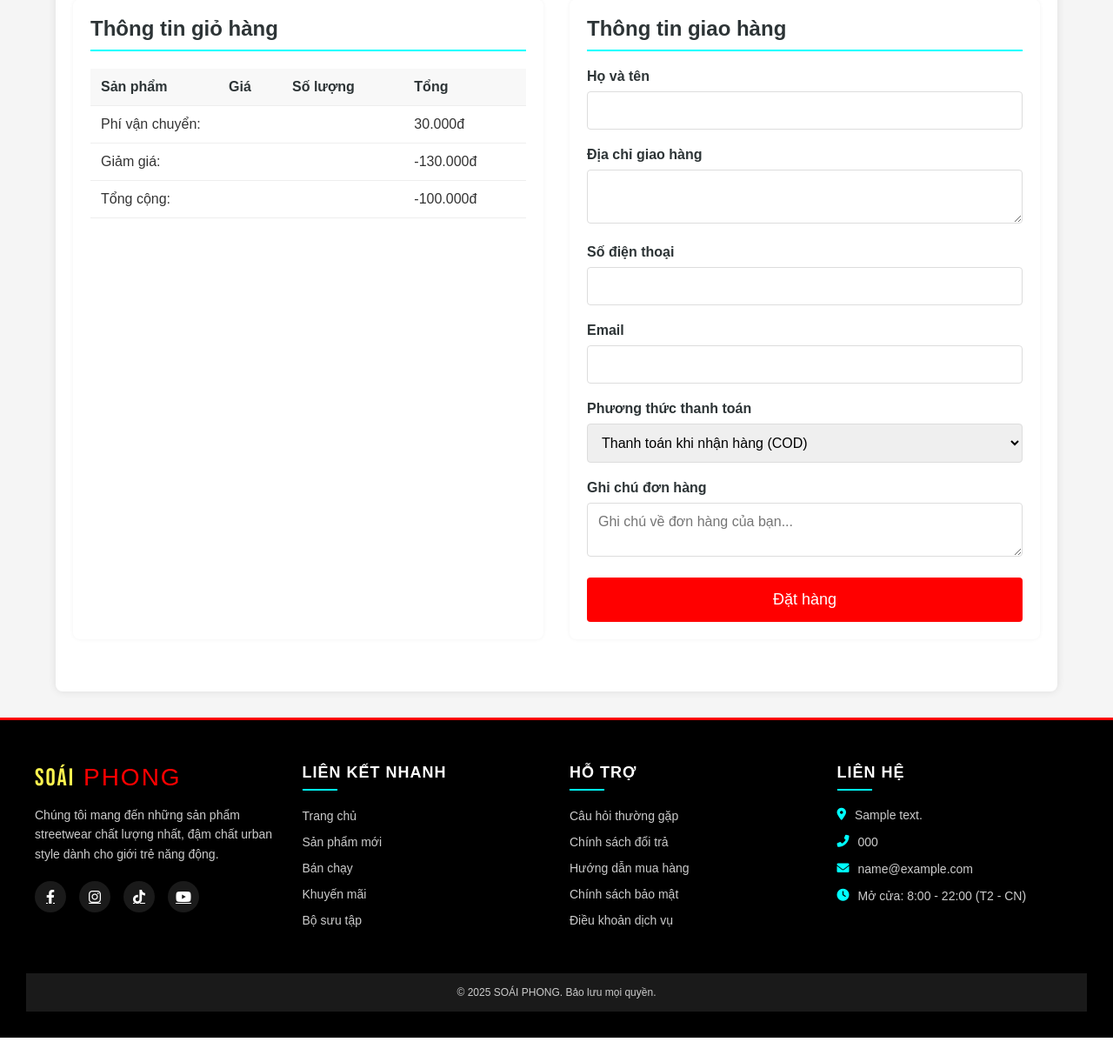
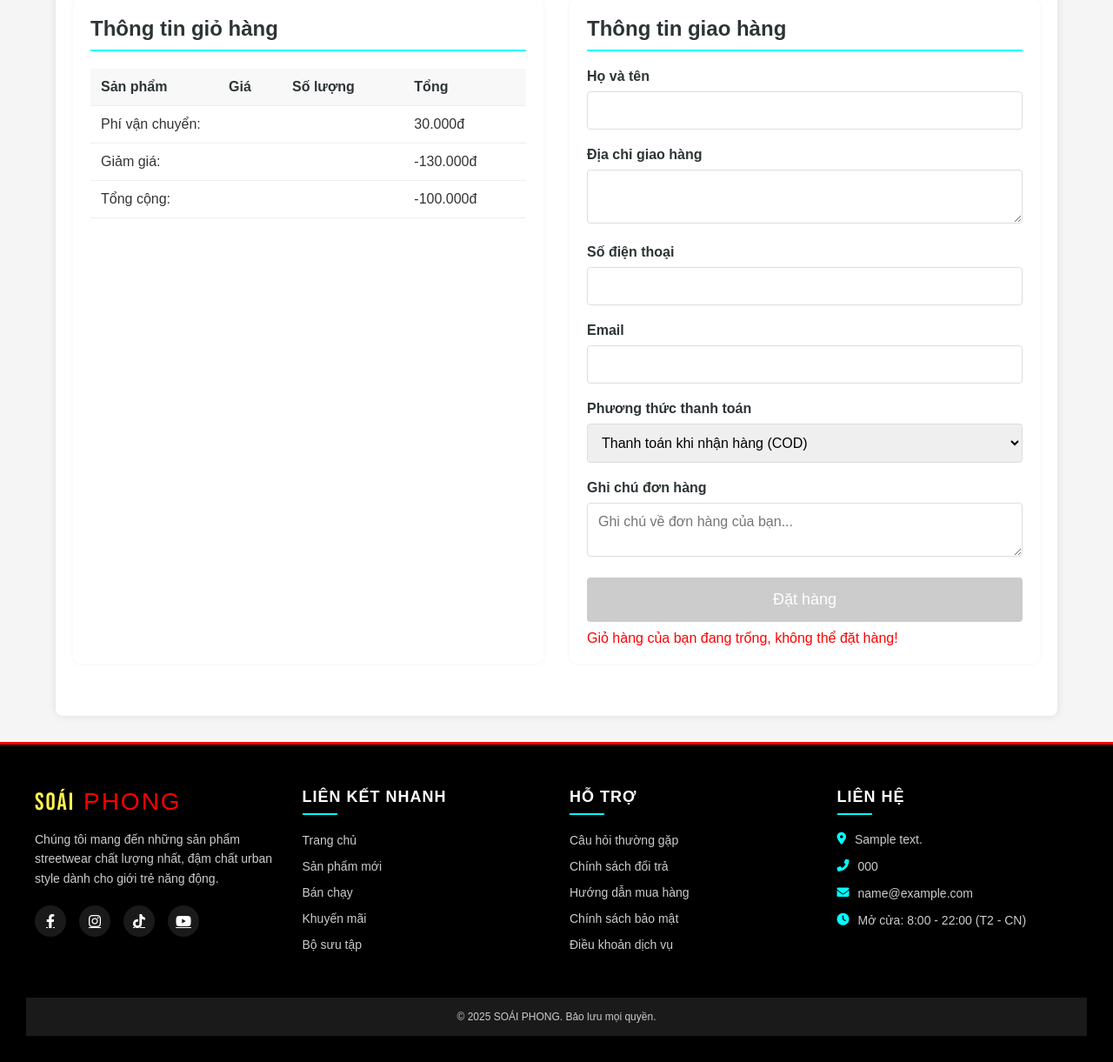
Before and after one commit to hoanganh-art/project_2, a PHP site: page /customer/checkout.php in a window 1280 px wide. Shown: the part 203-1424 px from the top of the page at 87% size. Before the commit the page ends 1396 px from the top, so only its background shows below. Run offline with PHP 8.4, Linux system fonts and the light colour scheme; tables that the repository leaves empty hold one stand-in row (values such as "Sample post").

Commit message:
Cập nhập

```diff
--- a/customer/checkout.php
+++ b/customer/checkout.php
@@ -18,22 +18,17 @@ if ($_SERVER['REQUEST_METHOD'] === 'POST' && isset($_POST['buy_now'])) {
     $product = $result->fetch_assoc();
 
     if ($product) {
-        // Khi thêm sản phẩm vào giỏ hàng
-        $cart_item = [
+        // Khi thêm vào giỏ hàng
+        $carts = [[
             'product_id' => $product['id'],
-            'name' => $product['name'],
+            'name' => $product['name'] . " ({$color}, {$size})",
             'price' => $product['price'],
             'quantity' => $quantity,
             'color' => $color,
             'size' => $size,
             'image' => $product['image'] ?? '',
-        ];
-
-        // Lưu vào session
-        if (!isset($_SESSION['cart_items'])) {
-            $_SESSION['cart_items'] = [];
-        }
-        $_SESSION['cart_items'][] = $cart_item;
+        ]];
+        $_SESSION['cart_items'] = $carts;
     } else {
         $carts = [];
     }
@@ -119,7 +114,7 @@ if ($_SERVER['REQUEST_METHOD'] === 'POST' && isset($_POST['name'], $_POST['addre
         unset($_SESSION['cart_items']);
 
         // Thông báo thành công và chuyển hướng về trang giỏ hàng
-        echo "<script>alert('Đặt hàng thành công!'); window.location.href = 'order_history.php';</script>";
+        echo "<script>alert('Đặt hàng thành công!'); window.location.href = 'cart1.php';</script>";
         exit;
     } catch (Exception $e) {
         // Xử lý lỗi nếu có
@@ -193,6 +188,9 @@ if ($_SERVER['REQUEST_METHOD'] === 'POST' && isset($_POST['name'], $_POST['addre
 
             <div class="checkout-form">
                 <h2>Thông tin giao hàng</h2>
+                <?php
+                $isCartEmpty = empty($carts);
+                ?>
                 <form id="checkoutForm" method="POST" action="checkout.php">
                     <div class="form-group">
                         <label for="name">Họ và tên</label>
@@ -228,8 +226,11 @@ if ($_SERVER['REQUEST_METHOD'] === 'POST' && isset($_POST['name'], $_POST['addre
                         <textarea id="notes" name="notes" placeholder="Ghi chú về đơn hàng của bạn..."></textarea>
                     </div>
 
-                    <button type="submit" class="checkout-button">Đặt hàng</button>
+                    <button type="submit" class="checkout-button" <?php echo $isCartEmpty ? 'disabled style="background:#ccc;cursor:not-allowed;"' : ''; ?>>Đặt hàng</button>
                 </form>
+                <?php if ($isCartEmpty): ?>
+                    <div style="color:red;margin-top:10px;">Giỏ hàng của bạn đang trống, không thể đặt hàng!</div>
+                <?php endif; ?>
             </div>
         </div>
     </div>
--- a/customer/order_history.php
+++ b/customer/order_history.php
@@ -90,6 +90,7 @@ session_start();
         <h1 class="page-title">Lịch sử mua hàng</h1>
 
         <div class="order-filter">
+
             <div class="filter-group">
                 <label for="time-filter">Thời gian:</label>
                 <select id="time-filter">
```
